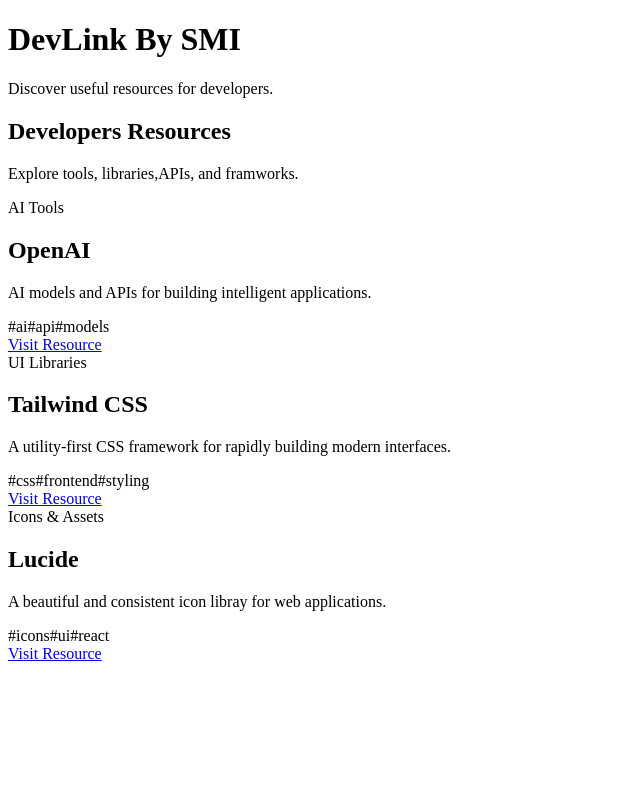
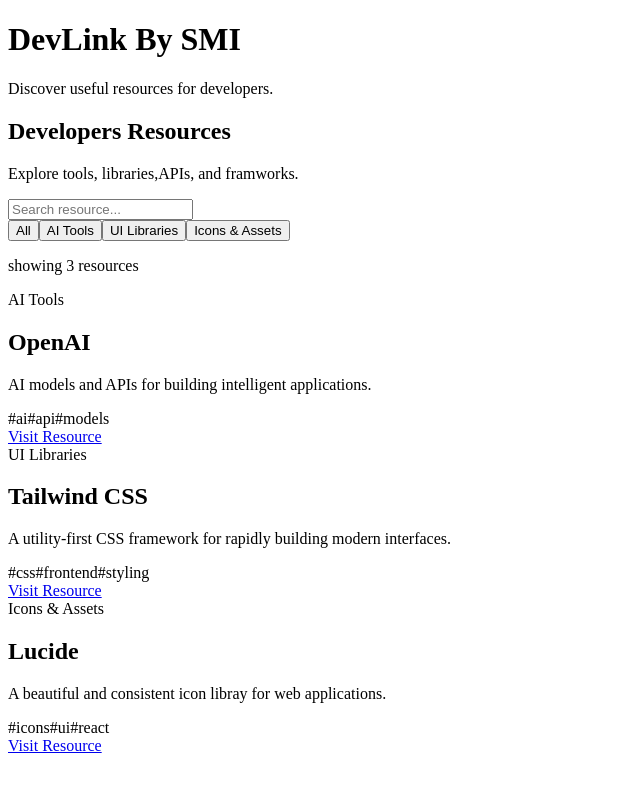
Before and after one commit to Smi-abbasi/DevLink, a Next.js app: page / in a window 1280 px wide. Shown: the top 792 px of the page, without its empty margins (0-640 px from the left). Built offline with nearby package versions, Linux system fonts and the light colour scheme.

Commit message:
Add resource search and category filtering

```diff
--- a/app/page.js
+++ b/app/page.js
@@ -1,8 +1,32 @@
+"use client";
+import {useState} from "react";
 import resources from "@/data/resources";
 import ResourceCard from "@/components/ResourceCard";
+
 export default function Home(){
+  const[search,setSerach]=useState("");
+  const[selectedCategory,setSelectedCategory]=useState("All");
+  const categories=[
+    "All",
+    ...new Set(resources.map((resource)=>resource.category)),
+  ];
+  const filteredResources=resources.filter((resource)=>{
+    const searchText=search.toLowerCase();
+
+    const matchesSearch=
+    resource.title.toLowerCase().includes(searchText) ||
+    resource.description.toLowerCase().includes(searchText) ||
+    resource.tags.some((tag)=>
+    tag.toLowerCase().includes(searchText));
+
+    const matchesCategory=
+    selectedCategory==="All" ||
+    resource.category=== selectedCategory;
+    return matchesSearch && matchesCategory
+  });
   return(
     <main className="min-h-screen bg-gray-50">
+{/*header*/}
       <header className="border-b bg-white">
         <div className="mx-auto max-w-7xl px-6 py-5">
           <h1 className="text-2xl font-bold text-gray-900">
@@ -13,21 +37,64 @@
           </p>
           </div>
       </header>
+{/*main*/}
       <section className="mx-auto max-w-7xl px-6 py-10">
-        <h2 className="mx-auto max-w-7xl px-6 py-10">
-          Developers Resources
-        </h2>
-        <p className="mt-2 text-gray-600">
-          Explore tools, libraries,APIs, and framworks.
+       <div>
+          <h2 className="mx-auto max-w-7xl px-6 py-10">
+            Developers Resources
+          </h2>
+          <p className="mt-2 text-gray-600">
+            Explore tools, libraries,APIs, and framworks.
+          </p>
+        </div>
+{/*search*/}
+     <div className="mt-8">
+      <input
+      type="text"
+      placeholder="Search resource..."
+      value={search}
+      onChange={(event)=>setSerach(event.target.value)}
+      className="w-full border border-gray-300 bg-white px-4 py-3 text-gray-900 outline-none focus:border-gray-900 sm:max-w-xl"
+      />
+     </div>
+{/*categories*/}
+      <div className="mt-6 flex-wrap gap-3">
+        {categories.map((category)=>(
+          <button
+          key={category}
+          onClick={()=> setSelectedCategory(category)}
+          className={`border px-4 py-2 text-sm font-medium ${
+            selectedCategory === category
+            ? "border-gray-900 bg-gray-900 text-white"
+            : "border-gray-300 bg-white text-gray-700 hover:border-gray-900"
+
+          }`}
+          >
+            {category}
+          </button>
+        ))}
+      </div>
+{/* Resource Count */}
+      <p className="mt-8 text-sm text-gray-500">
+        showing {filteredResources.length} resources
+      </p>
+ {/* Resource Grid */}
+       <div className="mt-4 grid gap-5 sm:grid-ols-2 lg:grid-cols-3">
+        {filteredResources.map((resource)=>(
+          <ResourceCard
+          key={resource.id}
+          resource={resource}
+          />
+        ))}
+      </div>
+      {/*empty handeling*/}
+      {filteredResources.length === 0 &&(
+        <p className="mt-10 text-center text-gray-500">
+
+          No resource found. Try another search or category.
         </p>
+      )}
       </section>
-      <div className="mt-8 grid gap-5 sm:grid-cols-2 lg:grid-cols-3">
-        {resources.map((resource)=>(
-          <ResourceCard key={resource.id} resource={resource}/>
-        ))
-        }
-      </div>
-
     </main>
   );
 }
```
